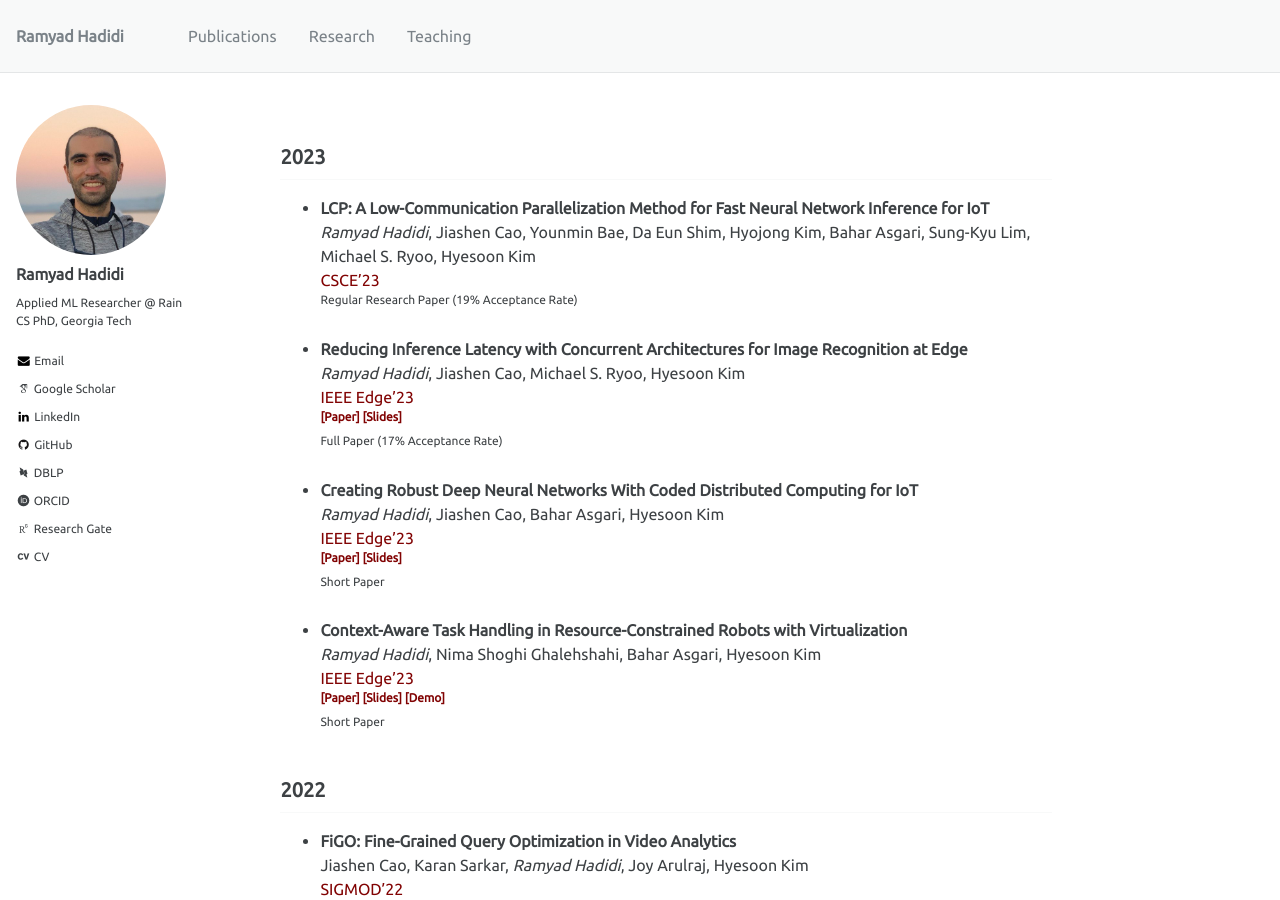
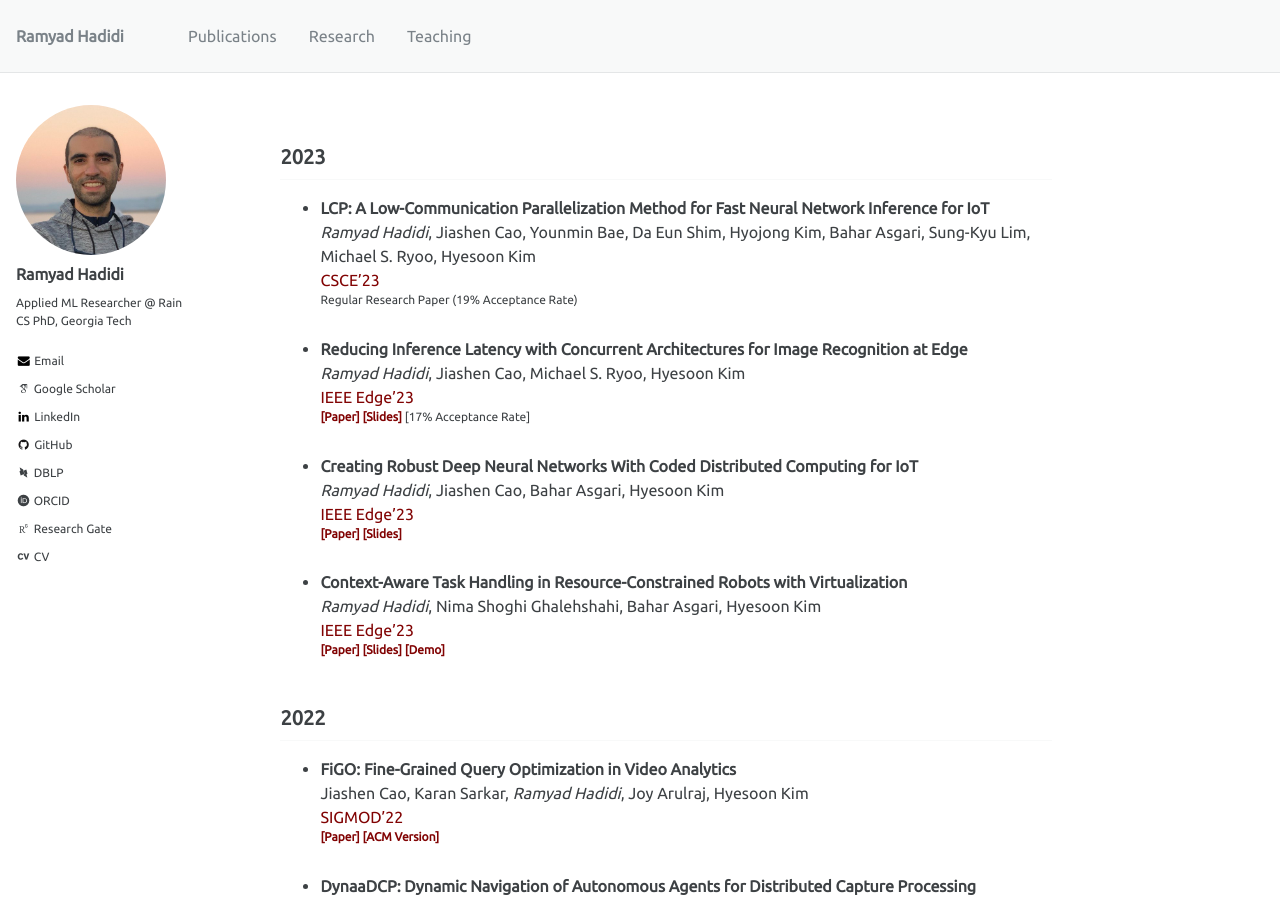
Before and after one commit to ramyadhadidi/ramyadhadidi.github.io, a Jekyll site: the page built from _pages/publications.md, in a window 1280 px wide and 900 px high. Built offline with Jekyll 4.4.1, drawn with Linux system fonts in a browser that asks for light colours; some web fonts are replaced.

Commit message:
edge slides

```diff
--- a/_pages/publications.md
+++ b/_pages/publications.md
@@ -24,7 +24,7 @@ author_profile: true
       <sup>
       [__[Paper]__](https://ramyadhadidi.github.io/files/hadidi-Edge-2023-ConcurrentNNs.pdf)
       [__[Slides]__](https://ramyadhadidi.github.io/files/hadidi-Edge-2023-ConcurrentNNs-slides.pdf)
-      Full Paper (17% Acceptance Rate)
+      [17% Acceptance Rate]
       <sup>
 
   * __Creating Robust Deep Neural Networks With Coded Distributed Computing for IoT__
@@ -33,7 +33,6 @@ author_profile: true
       <sup>
       [__[Paper]__](https://ramyadhadidi.github.io/files/hadidi-Edge-2023-RobustNN-With-CDC.pdf)
       [__[Slides]__](https://ramyadhadidi.github.io/files/hadidi-Edge-2023-RobustNN-With-CDC-slides.pdf)
-      Short Paper
       <sup>
 
   * __Context-Aware Task Handling in Resource-Constrained Robots with Virtualization__
@@ -43,7 +42,6 @@ author_profile: true
       [__[Paper]__](https://ramyadhadidi.github.io/files/hadidi-Edge-2023-Context-Aware-Robots.pdf)
       [__[Slides]__](https://ramyadhadidi.github.io/files/hadidi-Edge-2023-Context-Aware-Robots-slides.pdf)
       [__[Demo]__](https://ramyadhadidi.github.io/files/hadidi-Edge-2023-Context-Aware-Drone-Example-Video.mp4)
-      Short Paper
       <sup>
 
 <!-- --------------------------------------- -->
```
